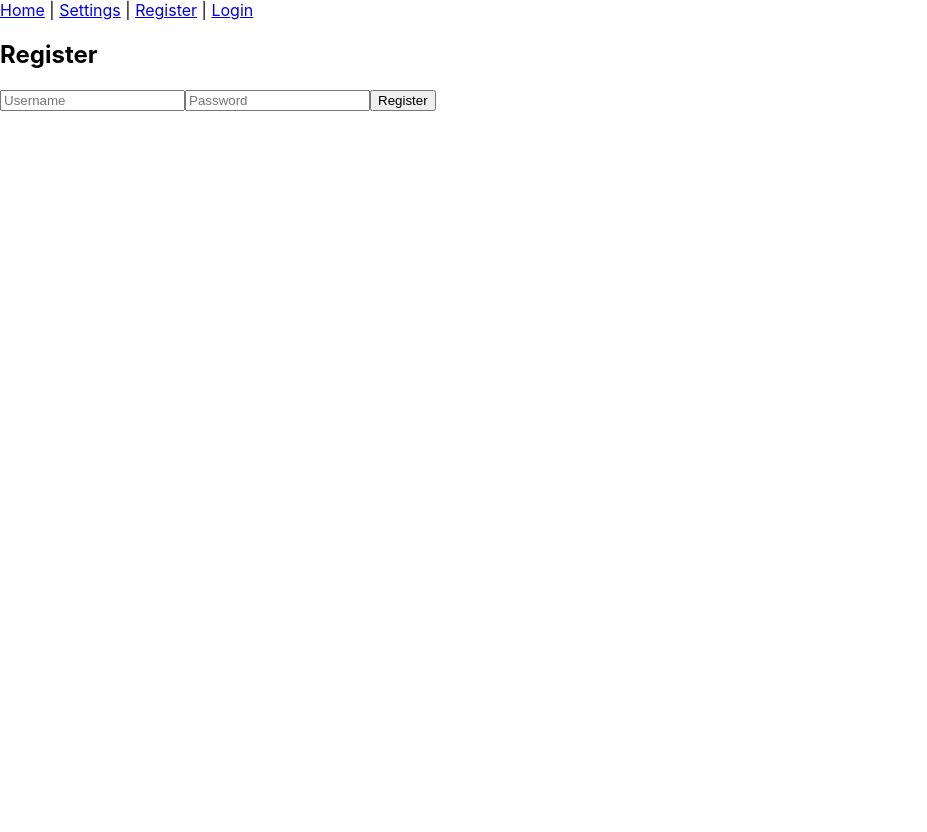
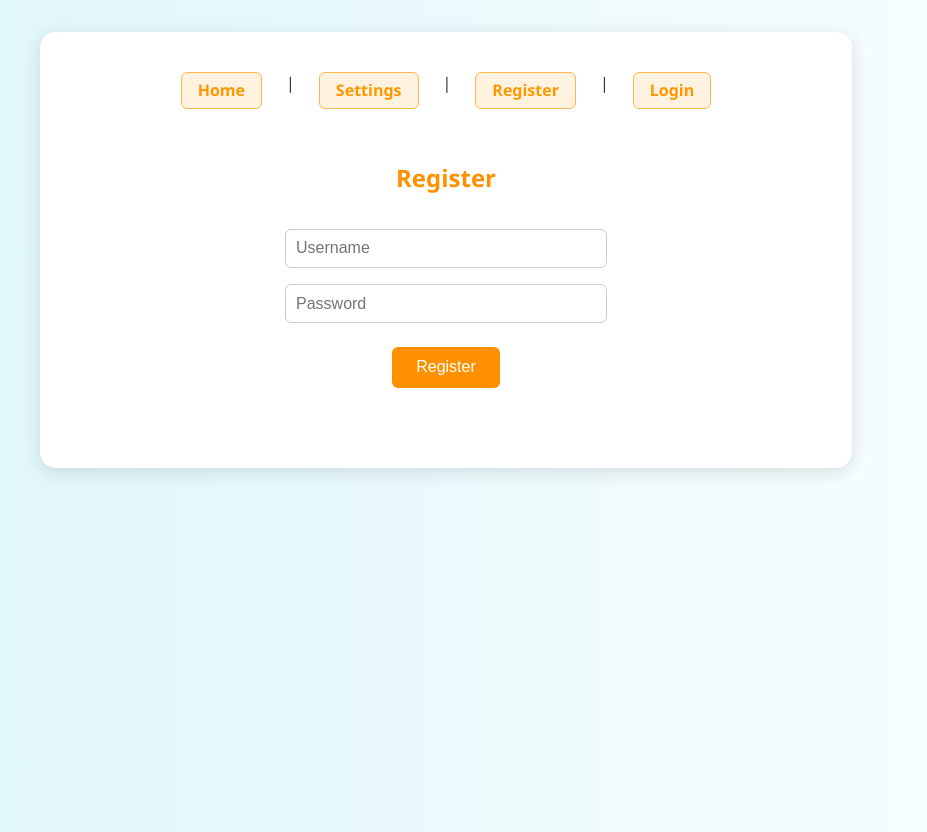
Before and after one commit to yogurtshake/gaming-hours-tracker, a React (Create React App) app in the folder client/: page /register in a window 1280 px wide. Shown: the whole page, without its empty margins (0-927 px from the left). Before the commit the page ends 800 px from the top, so only its background shows below. Built offline with nearby package versions, Linux system fonts and the light colour scheme; no server answers.

Commit message:
huge CSS overhaul
no longer looks like a 1995 webpage

```diff
--- a/client/src/App.tsx
+++ b/client/src/App.tsx
@@ -41,8 +41,10 @@ function App() {
   }, []);
 
   return (
+    <div className="main-layout">
+      <div className="main-content">
+        <div className="app-container">
           <Router>
-
             <nav>
               <Link to="/">Home</Link> | <Link to="/settings">Settings</Link> | <Link to="/register">Register</Link> | <Link to="/login">Login</Link>
               {userId && <button onClick={handleLogout}>Logout</button>}
@@ -59,8 +61,9 @@ function App() {
                     <>
                       {userId && username && <div><br />Welcome, {username}!</div>}
                       <GameList games={games} refreshGames={fetchGames} />
+                      <hr className="section-divider" />
                       <SessionList userId={userId} games={games} />
-                <Stats userId={userId} />
+                      <hr className="section-divider" />
                     </>
                   ) : (
                     <Navigate to="/login" replace />
@@ -80,6 +83,16 @@ function App() {
               />
             </Routes>
           </Router>
+        </div>
+      </div>
+
+      {userId && (
+        <aside className="stats-sidebar">
+          <Stats userId={userId} />
+        </aside>
+      )}
+
+    </div>
   );
 }
 
--- a/client/src/components/GameList.tsx
+++ b/client/src/components/GameList.tsx
@@ -69,9 +69,10 @@ const GameList: React.FC<GameListProps> = ({ games, refreshGames }) => {
         <button type="submit">Add Game</button>
       </form>
       {message && <div style={{ color: 'red' }}>{message}</div>}
-      <ul>
+
+      <ul className="game-list">
         {games.map(game => (
-          <li key={game._id}>
+          <li key={game._id} className="game-list-item">
             {editingId === game._id ? (
               <>
                 <input
--- a/client/src/components/SessionList.tsx
+++ b/client/src/components/SessionList.tsx
@@ -140,6 +140,9 @@ const SessionList: React.FC<SessionListProps> = ({ userId, games }) => {
             </option>
           ))}
         </select>
+
+        <div className="datetime-row">
+          START TIME:
           <input
             type="datetime-local"
             value={startTime}
@@ -149,6 +152,10 @@ const SessionList: React.FC<SessionListProps> = ({ userId, games }) => {
           <button type="button" onClick={() => setStartTime(getNowForInput())}>
             Now
           </button>
+        </div>
+
+        <div className="datetime-row">
+          END TIME:
           <input
             type="datetime-local"
             value={endTime}
@@ -158,12 +165,14 @@ const SessionList: React.FC<SessionListProps> = ({ userId, games }) => {
           <button type="button" onClick={() => setEndTime(getNowForInput())}>
             Now
           </button>
+        </div>
+
         <button type="submit">Add Session</button>
       </form>
 
-      <ul>
+      <ul className="session-list">
         {sessions.map((session) => (
-          <li key={session._id}>
+          <li key={session._id} className="session-list-item">
             {editingId === session._id ? (
               <>
                 <select
@@ -225,6 +234,8 @@ const SessionList: React.FC<SessionListProps> = ({ userId, games }) => {
                   hour12: false,
                 })}{" "}
                 | {formatDuration(Math.round(session.duration))}
+
+                <div className="session-actions">
                   <button type="button" onClick={() => startEdit(session)}>
                     Edit
                   </button>
@@ -234,6 +245,8 @@ const SessionList: React.FC<SessionListProps> = ({ userId, games }) => {
                   >
                     Delete
                   </button>
+                </div>
+
               </>
             )}
           </li>
--- a/client/src/components/Stats.tsx
+++ b/client/src/components/Stats.tsx
@@ -237,7 +237,7 @@ const Stats: React.FC<{ userId: string }> = ({ userId }) => {
             </tbody>
         </table>
         {gameStats.length > 0 && (
-          <div style={{ maxWidth: 400 }}>
+          <div style={{ maxWidth: 400, margin: '2em auto' }}>
             <Pie data={pieData} options={pieOptions} />
           </div>
         )}
--- a/client/src/index.css
+++ b/client/src/index.css
@@ -1,13 +1,220 @@
 body {
+  font-family: 'Segoe UI', Tahoma, Geneva, Verdana, sans-serif;
+  background: linear-gradient(to right, #e0f7fa, #ffffff);
+  color: #333;
   margin: 0;
-  font-family: -apple-system, BlinkMacSystemFont, 'Segoe UI', 'Roboto', 'Oxygen',
-    'Ubuntu', 'Cantarell', 'Fira Sans', 'Droid Sans', 'Helvetica Neue',
-    sans-serif;
-  -webkit-font-smoothing: antialiased;
-  -moz-osx-font-smoothing: grayscale;
+  min-height: 100vh;
 }
 
-code {
-  font-family: source-code-pro, Menlo, Monaco, Consolas, 'Courier New',
-    monospace;
+h1, h2, h3 {
+  color: rgb(255, 145, 0);
+  margin-bottom: 1.2rem;
+  text-align: center;
 }
+
+nav {
+  display: flex;
+  justify-content: center;
+  gap: 1.5rem;
+  margin-bottom: 2rem;
+}
+
+nav a, nav button {
+  color: #ff9800;
+  background: #fff3e0;
+  border: 1px solid #ffb74d;
+  border-radius: 6px;
+  padding: 0.4rem 1rem;
+  font-weight: 600;
+  text-decoration: none;
+  cursor: pointer;
+  transition: background 0.2s, color 0.2s;
+}
+nav a.active, nav a:hover, nav button:hover {
+  background: rgb(255, 145, 0);
+  color: #fff;
+}
+
+form {
+  display: flex;
+  flex-direction: column;
+  gap: 1rem;
+  margin: 1.5rem 0;
+  align-items: center;
+}
+
+label {
+  text-align: left;
+  font-weight: 600;
+}
+
+input, select {
+  padding: 0.6rem;
+  border: 1px solid #ccc;
+  border-radius: 6px;
+  font-size: 1rem;
+  width: 100%;
+  max-width: 300px;
+}
+
+button[type="submit"], button[type="button"] {
+  background-color: rgb(255, 145, 0);
+  color: white;
+  border: none;
+  border-radius: 6px;
+  padding: 0.7rem 1.5rem;
+  font-size: 1rem;
+  cursor: pointer;
+  transition: background-color 0.3s;
+  margin-top: 0.5rem;
+}
+button[type="submit"]:hover, button[type="button"]:hover {
+  background-color: rgb(110, 77, 27);
+}
+
+.flash-messages {
+  margin-bottom: 1rem;
+}
+
+.message {
+  background-color: #e0f2f1;
+  border-left: 4px solid #00796b;
+  color: #004d40;
+  padding: 0.75rem;
+  border-radius: 5px;
+  font-size: 0.95rem;
+  text-align: center;
+}
+
+table {
+  width: 100%;
+  border-collapse: collapse;
+  margin-top: 1rem;
+  background: #fafafa;
+  border-radius: 8px;
+  overflow: hidden;
+}
+th, td {
+  padding: 0.75rem 1rem;
+  text-align: center;
+}
+th {
+  background: #ffe0b2;
+  color: #ff9800;
+  font-weight: 700;
+}
+tr:nth-child(even) {
+  background: #f5f5f5;
+}
+tr:hover {
+  background: #ffe0b2;
+}
+
+.stats-charts {
+  display: flex;
+  flex-wrap: wrap;
+  gap: 2rem;
+  justify-content: center;
+  margin-bottom: 2rem;
+}
+.stats-line-chart,
+.stats-pie-chart {
+  background: #f9fbe7;
+  border-radius: 12px;
+  padding: 1rem;
+  box-shadow: 0 2px 8px rgba(0,0,0,0.06);
+  max-width: 350px;
+  width: 100%;
+}
+
+.section-divider {
+  border: none;
+  border-top: 1.5px solid #e0e0e0;
+  margin: 2rem 0;
+}
+
+.datetime-row {
+  display: flex;
+  align-items: center;
+  gap: 0.5rem;
+  margin-bottom: 1rem;
+}
+.datetime-row input {
+  flex: 1;
+}
+
+.session-list {
+  list-style: none;
+  padding: 0;
+  margin: 0 0 2rem 0;
+}
+.session-list-item {
+  display: flex;
+  align-items: center;
+  justify-content: space-between;
+  margin-bottom: 0.5rem;
+  gap: 1rem;
+}
+.session-actions {
+  display: flex;
+  gap: 0.5rem;
+}
+
+.game-list {
+  list-style: none;
+  padding: 0;
+  margin: 0 0 2rem 0;
+}
+.game-list-item {
+  display: flex;
+  align-items: center;
+  justify-content: space-between;
+  margin-bottom: 0.5rem;
+  gap: 1rem;
+}
+
+.main-layout {
+  display: flex;
+  gap: 8rem;
+  align-items: flex-start;
+  justify-content: center;
+  margin: 2rem auto;
+  max-width: 1200px;
+  width: 100%;
+}
+.main-content {
+  flex: 2;
+}
+.stats-sidebar {
+  padding: 2.5rem 2rem;
+  min-width: 340px;
+  max-width: 400px;
+  width: 100%;
+  margin-top: 0;
+}
+
+.app-container,
+.stats-sidebar {
+  background: white;
+  border-radius: 16px;
+  box-shadow: 0 4px 18px rgba(0, 0, 0, 0.12);
+}
+
+.app-container {
+  padding: 2.5rem 3.5rem;
+  max-width: 700px;
+  width: 100%;
+}
+
+@media (max-width: 1100px) {
+  .main-layout {
+    flex-direction: column;
+    align-items: center;
+  }
+  .stats-sidebar {
+    margin-top: 2rem;
+    min-width: unset;
+    max-width: 700px;
+    width: 100%;
+  }
+}
```
Lines whose indentation alone changed are shown as unchanged.
